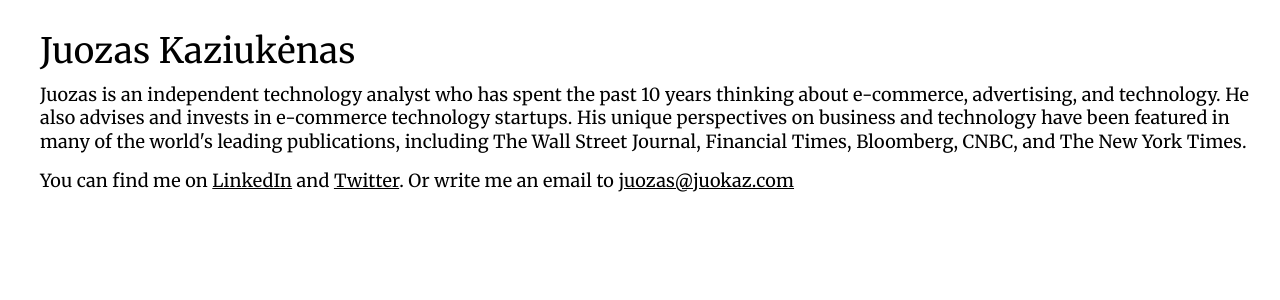
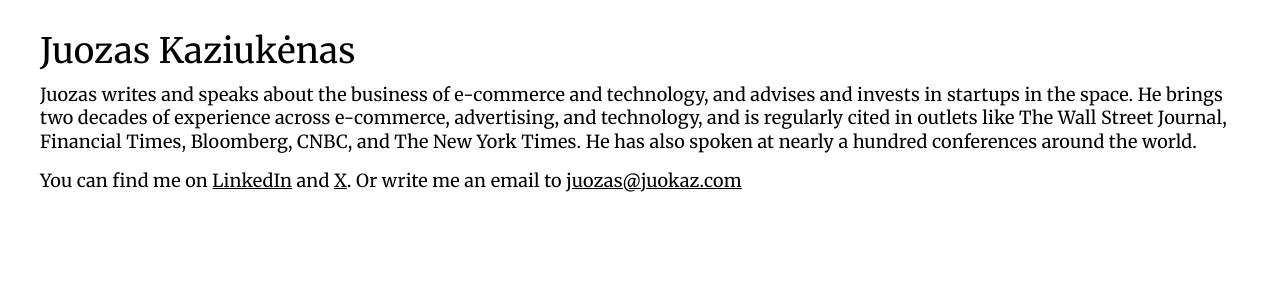
Before and after one commit to juokaz/juokaz.com, a Jekyll site: the page built from index.html, in a window 1280 px wide. Shown: the top 300 px of the page. Built offline with Jekyll 4.4.1, drawn with Linux system fonts in a browser that asks for light colours.

Commit message:
Update bio

```diff
--- a/index.html
+++ b/index.html
@@ -6,9 +6,9 @@ index_page: true
 <div id="about">
     <h1>Juozas Kaziukėnas</h1>
     <p>
-        Juozas is an independent technology analyst who has spent the past 10 years thinking about e-commerce, advertising, and technology. He also advises and invests in e-commerce technology startups. His unique perspectives on business and technology have been featured in many of the world's leading publications, including The Wall Street Journal, Financial Times, Bloomberg, CNBC, and The New York Times.
+        Juozas writes and speaks about the business of e-commerce and technology, and advises and invests in startups in the space. He brings two decades of experience across e-commerce, advertising, and technology, and is regularly cited in outlets like The Wall Street Journal, Financial Times, Bloomberg, CNBC, and The New York Times. He has also spoken at nearly a hundred conferences around the world.
     </p>
     <p>
-        You can find me on <a href="https://www.linkedin.com/in/juozas/">LinkedIn</a> and <a href="https://twitter.com/juokaz">Twitter</a>. Or write me an email to {% include email.html %}
+        You can find me on <a href="https://www.linkedin.com/in/juozas/">LinkedIn</a> and <a href="https://twitter.com/juokaz">X</a>. Or write me an email to {% include email.html %}
     </p>
 </div>
```
